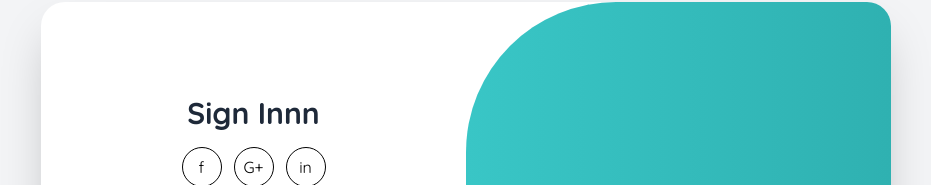
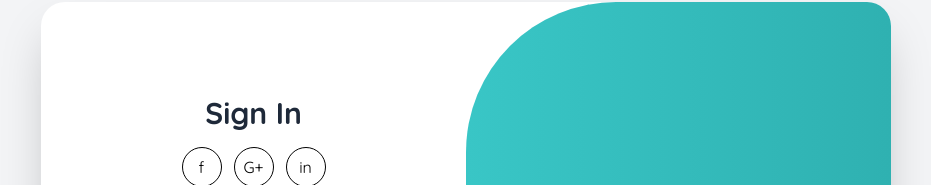
Before and after one commit to LeCaoKha/Storix_FE_web, a React (Vite) app: page /auth in a window 1280 px wide. Shown: the part 123-308 px from the top of the page, without its empty margins (174-1105 px from the left). Built offline with nearby package versions, Linux system fonts and the light colour scheme.

Commit message:
login register page fix

```diff
--- a/src/pages/AuthPage/AuthPage.jsx
+++ b/src/pages/AuthPage/AuthPage.jsx
@@ -15,7 +15,7 @@ const AuthPage = () => {
           className={`absolute top-0 left-0 h-full w-1/2 flex flex-col items-center justify-center px-12 transition-all duration-500 ease-in-out z-20
           ${status === "signUp" ? "translate-x-full opacity-0 z-10" : "translate-x-0 opacity-100 z-20"}`}
         >
-          <h2 className="text-3xl font-bold mb-4 text-gray-800">Sign Innn</h2>
+          <h2 className="text-3xl font-bold mb-4 text-gray-800">Sign In</h2>
           <div className="flex gap-3 mb-5">
             <div className="w-10 h-10 rounded-full border flex items-center justify-center hover:bg-gray-50 cursor-pointer">
               f
```
